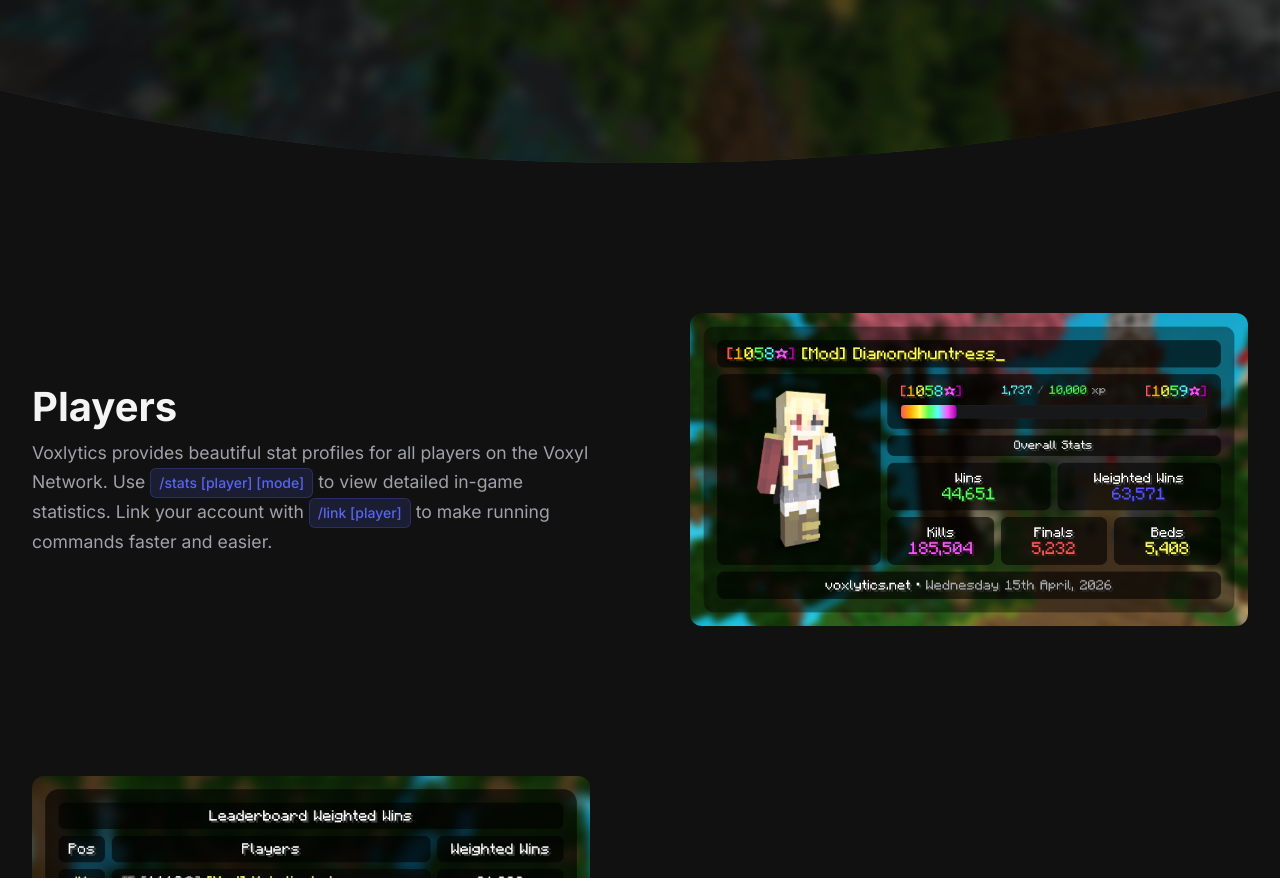
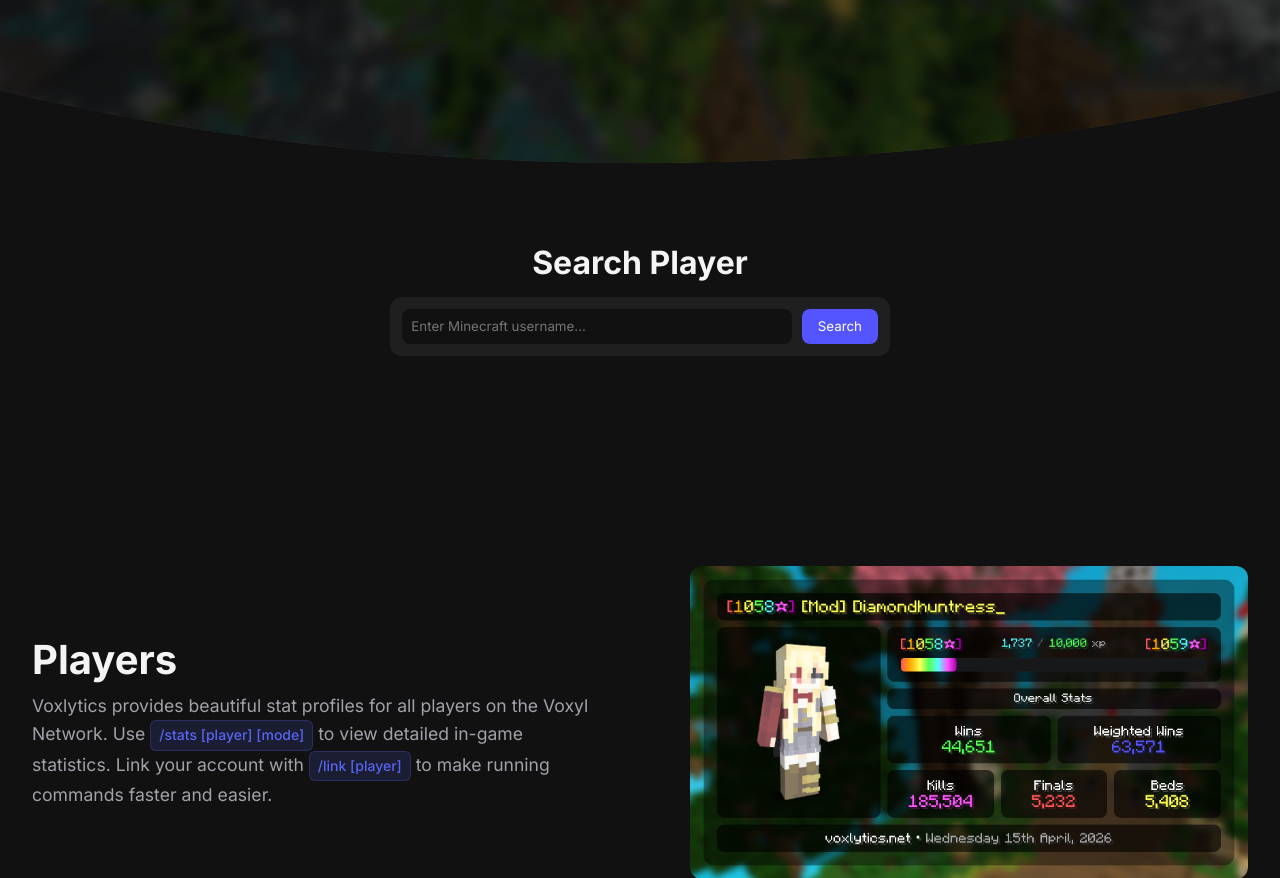
Before and after one commit to ftsvg/Voxlytics, a Flask app: page / in a window 1280 px wide. Shown: the part 637-1515 px from the top of the page. Run offline with Flask 3, Linux system fonts and the light colour scheme; parts of the project's set-up code (start-up, migrations or seed data) failed here and were passed over; some libraries are stand-ins or nearby versions.

Commit message:
feat(website): player overall stats lookup

```diff
--- a/apps/website/app.py
+++ b/apps/website/app.py
@@ -1,27 +1,46 @@
 import os
-from flask import Flask, redirect, render_template, Response, url_for
-from config import Config
+import io
+import asyncio
+from flask import (
+    Flask,
+    redirect,
+    render_template,
+    Response,
+    url_for,
+    send_file,
+    jsonify,
+    request,
+)
+from .config import Config
+from core import fetch_player_web
+from core.api import SKINS_API
+from core.stats import StatsRenderer
+
 
 BASE_DIR = os.path.dirname(os.path.abspath(__file__))
 
 app = Flask(
     __name__,
     static_folder=os.path.join(BASE_DIR, "static"),
-    template_folder=os.path.join(BASE_DIR, "templates")
+    template_folder=os.path.join(BASE_DIR, "templates"),
 )
 
 app = Flask(__name__)
 app.config.from_object(Config)
 
+loop = asyncio.new_event_loop()
+asyncio.set_event_loop(loop)
 
 @app.route("/")
 def index():
-    return render_template('index.html')
+    return render_template("index.html")
 
 
 @app.route("/invite")
 def invite():
-    return redirect("https://discord.com/oauth2/authorize?client_id=1299030554641039371")
+    return redirect(
+        "https://discord.com/oauth2/authorize?client_id=1299030554641039371"
+    )
 
 
 @app.route("/discord")
@@ -43,21 +62,60 @@ def sitemap():
     pages.append(url_for("discord", _external=True))
 
     sitemap_xml = ['<?xml version="1.0" encoding="UTF-8"?>']
-    sitemap_xml.append(
-        '<urlset xmlns="http://www.sitemaps.org/schemas/sitemap/0.9">'
-    )
+    sitemap_xml.append('<urlset xmlns="http://www.sitemaps.org/schemas/sitemap/0.9">')
 
     for page in pages:
-        sitemap_xml.append(f"""
+        sitemap_xml.append(
+            f"""
         <url>
             <loc>{page}</loc>
         </url>
-        """)
+        """
+        )
 
     sitemap_xml.append("</urlset>")
 
     return Response("\n".join(sitemap_xml), mimetype="application/xml")
 
 
+async def handle_player(ign):
+    result = await fetch_player_web(ign)
+    if not result:
+        return None
+
+    uuid, player_obj = result
+    skin_bytes = await SKINS_API.fetch_skin_model(uuid)
+
+    renderer = StatsRenderer(
+        skin_model_bytes=skin_bytes,
+        username=ign,
+        player_uuid=uuid,
+        player=player_obj,
+        mode="Overall",
+        view="Overall",
+    )
+
+    return await renderer.render()
+
+@app.route("/api/player")
+def api_player():
+    ign = request.args.get("ign")
+
+    if not ign:
+        return jsonify({"error": "Missing IGN"}), 400
+
+    try:
+        image_bytes = loop.run_until_complete(handle_player(ign))
+
+        if not image_bytes:
+            return jsonify({"error": "Invalid player or never played"}), 404
+
+        return send_file(io.BytesIO(image_bytes), mimetype="image/png")
+
+    except Exception as e:
+        print("ERROR:", e)
+        return jsonify({"error": "Server error"}), 500
+
+
 if __name__ == "__main__":
     app.run()
--- a/apps/website/static/css/index.css
+++ b/apps/website/static/css/index.css
@@ -286,6 +286,109 @@ html {
     flex-shrink: 0;
 }
 
+.search-section {
+    width: 100%;
+    display: flex;
+    justify-content: center;
+    margin-top: 80px;
+    padding: 0 1rem;
+}
+
+.search-wrapper {
+    width: 100%;
+    max-width: 800px;
+    display: flex;
+    flex-direction: column;
+    align-items: center;
+    gap: 15px;
+}
+
+.search-title {
+    font-size: 2rem;
+    font-weight: 700;
+    color: var(--text-color);
+}
+
+.search-box {
+    display: flex;
+    gap: 10px;
+    background: #1f1f1f;
+    padding: 12px;
+    border-radius: 12px;
+    width: 100%;
+    max-width: 500px;
+}
+
+.search-box input {
+    flex: 1;
+    padding: 0.7em;
+    border-radius: 8px;
+    border: none;
+    outline: none;
+    background: #111;
+    color: white;
+}
+
+.search-btn {
+    padding: 0.7em 1.2em;
+    border-radius: 8px;
+    border: none;
+    cursor: pointer;
+    background: var(--primary-color);
+    color: white;
+    transition: 0.2s;
+}
+
+.search-btn:hover {
+    transform: translateY(-2px);
+}
+
+#errorMsg {
+    color: #ff4d4f;
+    margin-top: 10px;
+    font-size: 0.95rem;
+    display: flex;
+    justify-content: center;
+}
+
+#result {
+    margin-top: 20px;
+    display: flex;
+    justify-content: center;
+    width: 100%;
+    border-radius: 10px;
+}
+
+#result img {
+    max-width: 650px;
+    width: 100%;
+    border-radius: 10px;
+}
+
+.skeleton {
+    width: 650px;
+    max-width: 100%;
+    height: 320px;
+    border-radius: 12px;
+    background: linear-gradient(
+        90deg,
+        #1f1f1f 25%,
+        #2a2a2a 50%,
+        #1f1f1f 75%
+    );
+    background-size: 200% 100%;
+    animation: shimmer 1.2s infinite;
+}
+
+@keyframes shimmer {
+    0% {
+        background-position: 200% 0;
+    }
+    100% {
+        background-position: -200% 0;
+    }
+}
+
 @media (max-width: 900px) {
 
     .section {
--- /dev/null
+++ b/apps/website/static/js/search.js
@@ -0,0 +1,69 @@
+let currentUrl = null;
+
+async function searchPlayer() {
+    const ign = document.getElementById("ignInput").value.trim();
+
+    const img = document.getElementById("resultImage");
+    const error = document.getElementById("errorMsg");
+    const loader = document.getElementById("loader");
+
+    if (!ign) return;
+
+    error.textContent = "";
+    img.style.display = "none";
+    loader.style.display = "block";
+
+    try {
+        const response = await fetch(
+            `/api/player?ign=${encodeURIComponent(ign)}&t=${Date.now()}`
+        );
+
+        if (!response.ok) {
+            let message = "Something went wrong";
+
+            try {
+                const data = await response.json();
+                message = data.error || message;
+            } catch (_) {
+            }
+
+            error.textContent = message;
+
+            loader.style.display = "none";
+            return;
+        }
+
+        const blob = await response.blob();
+
+        if (currentUrl) {
+            URL.revokeObjectURL(currentUrl);
+        }
+
+        currentUrl = URL.createObjectURL(blob);
+
+        img.src = currentUrl;
+
+        loader.style.display = "none";
+        img.style.display = "block";
+
+    } catch (err) {
+        console.error(err);
+
+        error.textContent = "Failed to fetch player";
+
+        loader.style.display = "none";
+    }
+}
+
+document.addEventListener("DOMContentLoaded", () => {
+    const input = document.getElementById("ignInput");
+    const button = document.getElementById("searchBtn");
+
+    button.addEventListener("click", searchPlayer);
+
+    input.addEventListener("keydown", (e) => {
+        if (e.key === "Enter") {
+            searchPlayer();
+        }
+    });
+});
--- a/apps/website/templates/base.html
+++ b/apps/website/templates/base.html
@@ -12,6 +12,7 @@
     {% block body %}
     {% endblock %}
 
+    <script src="{{ url_for('static', filename='js/search.js') }}"></script>
     <script src="https://code.iconify.design/iconify-icon/1.0.7/iconify-icon.min.js"></script>
 </body>
 
--- a/apps/website/templates/index.html
+++ b/apps/website/templates/index.html
@@ -28,6 +28,20 @@
         </div>
     </div>
 </main>
+<section class="search-section">
+    <div class="search-wrapper">
+        <h1 class="search-title">Search Player</h1>
+        <div class="search-box">
+            <input type="text" id="ignInput" placeholder="Enter Minecraft username...">
+            <button id="searchBtn" class="search-btn">Search</button>
+        </div>
+        <p id="errorMsg"></p>
+        <div id="loader" class="skeleton" style="display:none;"></div>
+        <div id="result">
+            <img id="resultImage" />
+        </div>
+    </div>
+</section>
 <section class="section">
     <div class="info">
         <h1 class="info-title">Players</h1>
```
Also changed, not shown: core/player.py (+21 -0 lines).
